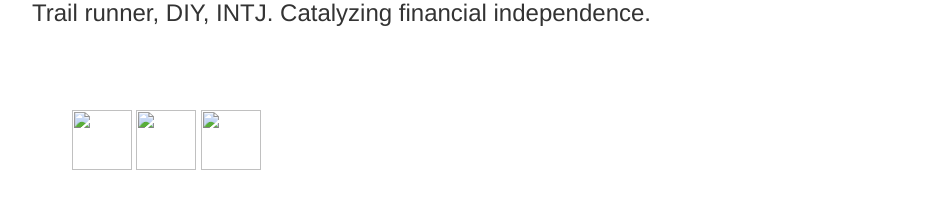
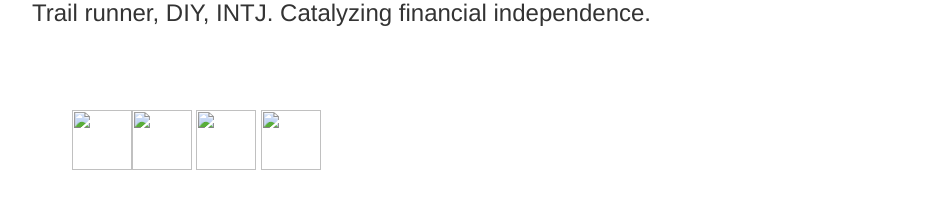
Before and after one commit to bstnel/bstnel.github.io, a Jekyll site: the page built from index.html, in a window 1280 px wide. Shown: the part 235-444 px from the top of the page, without its empty margins (160-1105 px from the left). Built offline with Jekyll 4.4.1, drawn with Linux system fonts in a browser that asks for light colours.

Commit message:
Update default.html

```diff
--- a/_layouts/default.html
+++ b/_layouts/default.html
@@ -20,9 +20,9 @@
 			</div><!-- /.container -->
 			<footer>
 	    		<ul>
-	        		<li><a href="mailto:bstnel@gmail.com"><img src="bstnel.github.io/email.png"style="width:60px;height:60px;"></a></li>
+	        		<li><a href="https://twitter.com/barstonel"><img src="bstnel.github.io/twitter.png"style="width:60px;height:60px;"></a></li><li><a href="mailto:bstnel@gmail.com"><img src="bstnel.github.io/email.png"style="width:60px;height:60px;"></a></li>
 				<li><a href="https://www.linkedin.com/in/barrettnelson/"><img src="bstnel.github.io/linkedin.png"style="width:60px;height:60px;"></a></li>
-				<li><a href="https://twitter.com/barstonel"><img src="bstnel.github.io/twitter.png"style="width:60px;height:60px;"></a></li>
+				<li><a href="mailto:bstnel@gmail.com"><img src="bstnel.github.io/email.png"style="width:60px;height:60px;"></a></li>
 				</ul>
 			</footer>
 		</body>
```
